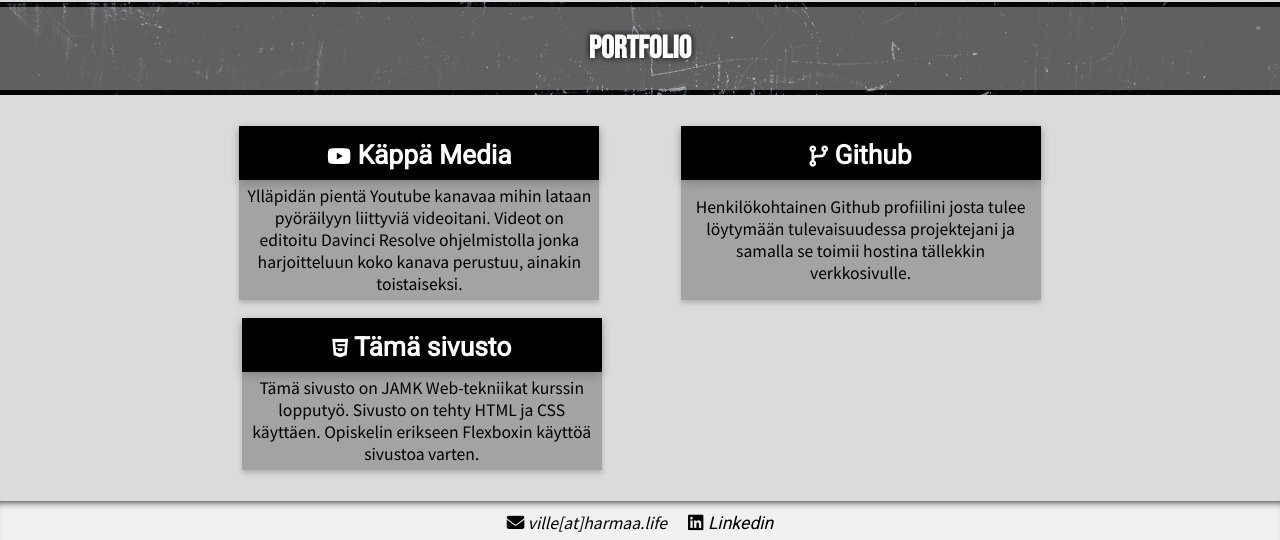
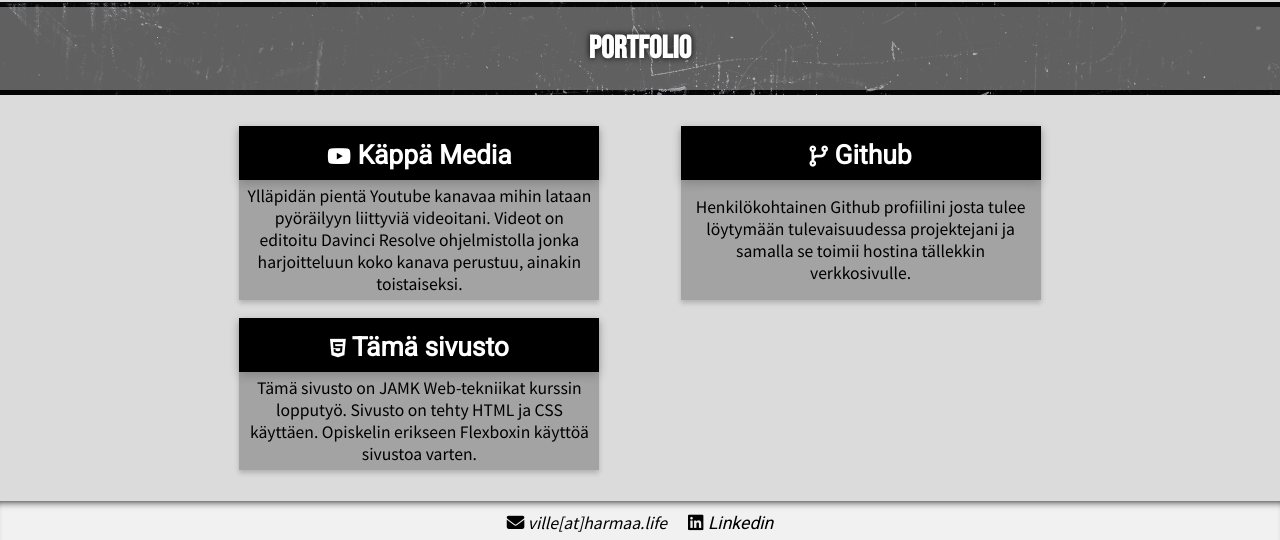
Before and after one commit to niirvil/niirvil.github.io, a plain HTML site: page index.html in a window 1280 px wide. Shown: the part 2932-3472 px from the top of the page. Drawn offline with Linux system fonts and the light colour scheme; a web font is replaced by a local one.

Commit message:
Add files via upload
portfolio laatikoiden sijoittelu

```diff
--- a/styles/style.css
+++ b/styles/style.css
@@ -192,7 +192,7 @@
                         content: "";
                         flex: auto;
                         flex-basis: 360px;
-                        margin: 0.3em;
+                        margin: 0.5em;
                         flex-grow: 0;
                     }
 
```
